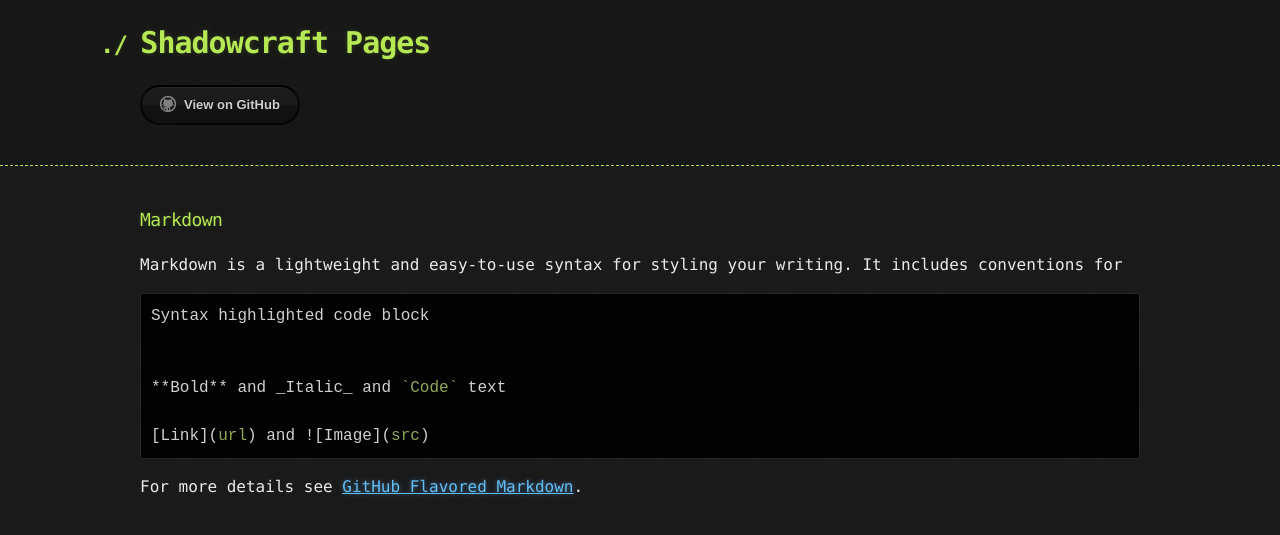
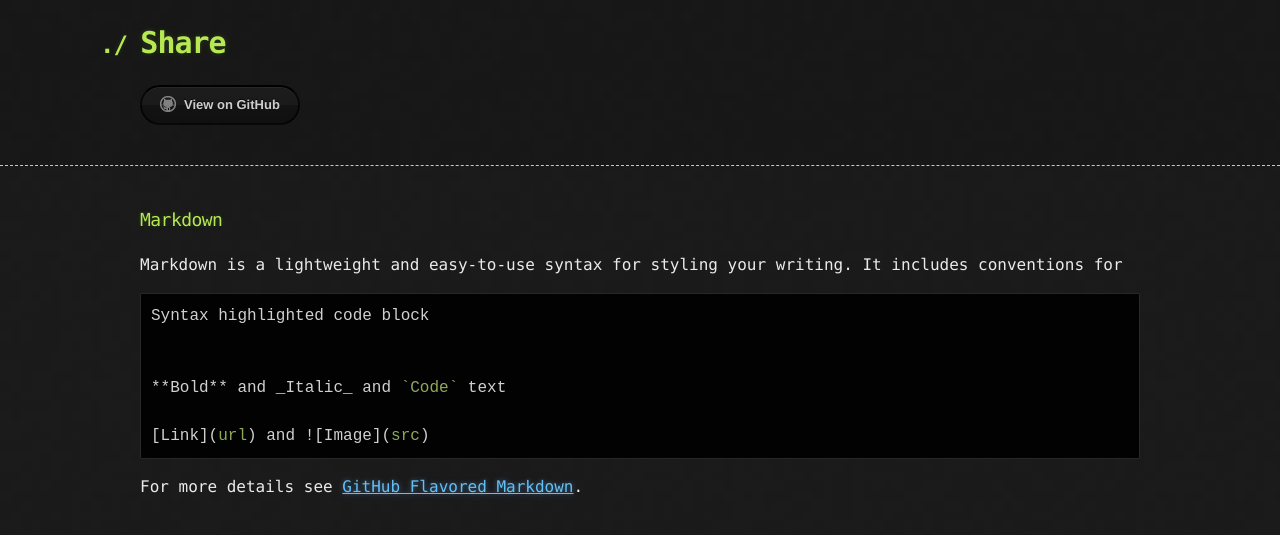
Before and after one commit to tonizombie/Share, a Jekyll site: the page built from markdown.md, in a window 1280 px wide. Shown: the top 535 px of the page. Built offline with Jekyll 4.4.1, drawn with Linux system fonts in a browser that asks for light colours; our own code applies the rules of GitHub Pages for plain Markdown files; the repository's description, which GitHub fills in, is left out.

Commit message:
Update _config.yml

```diff
--- a/_config.yml
+++ b/_config.yml
@@ -1,3 +1,2 @@
-title: Shadowcraft Pages
 show_downloads: false
 theme: jekyll-theme-hacker
```
